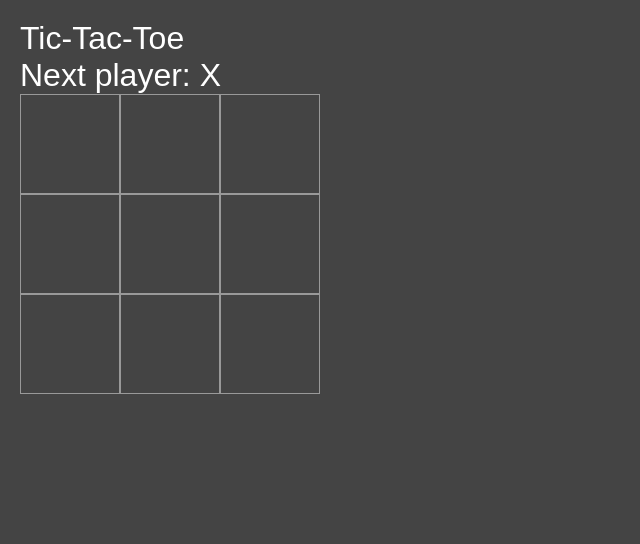
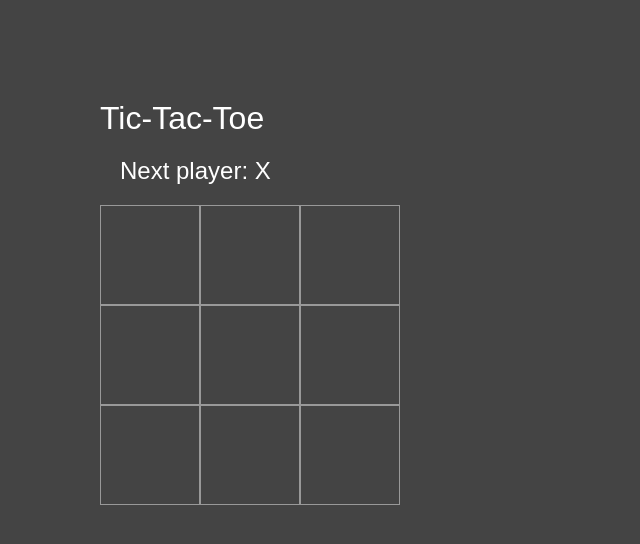
Before and after one commit to gars150387/tic-tac-toe, a React (Create React App) app: page / in a window 1280 px wide. Shown: the top 544 px of the page, without its empty margins (0-640 px from the left). Built offline with nearby package versions, Linux system fonts and the light colour scheme.

Commit message:
giving style

```diff
--- a/src/App.css
+++ b/src/App.css
@@ -1,11 +1,16 @@
 body{
   background-color: #444;
   color: white;
-  margin: 20px;
+  margin: 100px;
   font: 32px 'Century Gothic', Futura, sans-serif;
 }
 .app{
   display: flex;
   flex-direction: column;
   align-items: center;
+  margin: auto;
 }
+.status{
+  margin: 20px;
+  font-size: 24px;
+}
```
